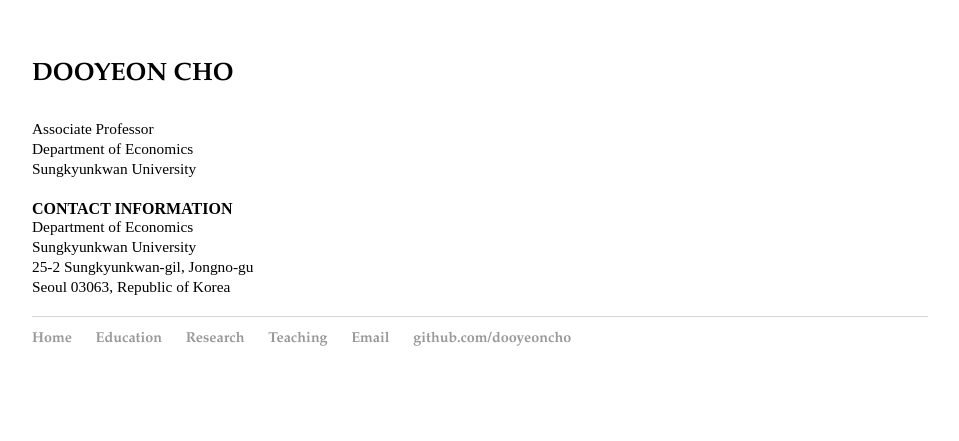
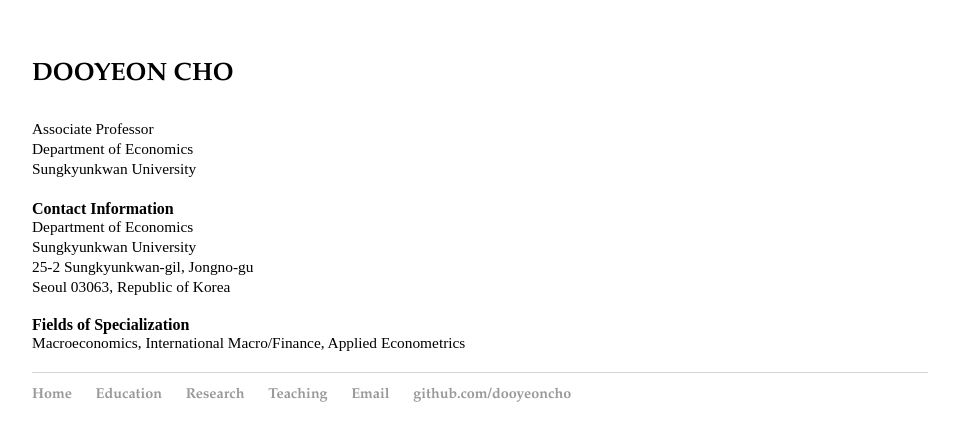
Before and after one commit to dooyeoncho/dooyeoncho.github.io, a Jekyll site: the page built from index.html, in a window 1280 px wide. Shown: the top 441 px of the page, without its empty margins (160-1119 px from the left). Built offline with Jekyll 4.4.1, drawn with Linux system fonts in a browser that asks for light colours.

Commit message:
Update index.html

```diff
--- a/index.html
+++ b/index.html
@@ -11,9 +11,14 @@
 </div>
 
 
-	<div> <b>CONTACT INFORMATION</b>
+	<div> <b>Contact Information</b>
 		<div>Department of Economics</div>
 		<div>Sungkyunkwan University</div>
 		<div>25-2 Sungkyunkwan-gil, Jongno-gu</div>
 		<div>Seoul 03063, Republic of Korea</div>
 		</div>&nbsp;
+
+
+	<div> <b>Fields of Specialization</b>
+		<div>Macroeconomics, International Macro/Finance, Applied Econometrics</div>
+		</div>&nbsp;
```
